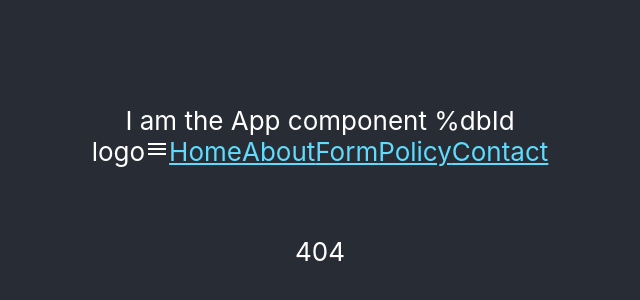
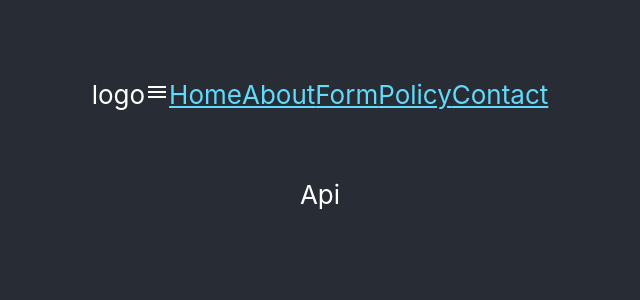
Before and after one commit to kazmierczakP/daftcode-frontend, a React (Create React App) app: page /api in a window 1280 px wide. Before the commit this address had no page. Shown: the part 214-514 px from the top of the page, without its empty margins (320-960 px from the left). Built offline with nearby package versions, Linux system fonts and the light colour scheme.

Commit message:
airtable api

```diff
--- a/src/App.tsx
+++ b/src/App.tsx
@@ -4,13 +4,11 @@ import './App.css';
 import {Navigation} from './navigation';
 import {Routing} from './routing';
 
-const dbId = process.env.REACT_APP_AIRTABLE_API_TEST_DB_ID
 function App() {
   return (
     <Router>
       <div className="App">
         <div className="App-header">
-          <div> I am the App component {'%dbId'} </div>
           <Navigation/>
           <Routing/>
         </div>
--- a/src/InputForm/InputForm.tsx
+++ b/src/InputForm/InputForm.tsx
@@ -32,6 +32,7 @@ export const InputForm = (props?: InputFormProps) => {
     const [displayError, setDisplayError] = useState<boolean>(false)
     const [inputValue, setInputValue] = useState<string>('')
     const [errorMessage, setErrorMessage] = useState<string>('')
+    const [names, setNames]=useState<Array<string>>([])
 
     const formReadyToSubmit = !displayError || inputValue
 
@@ -58,19 +59,6 @@ export const InputForm = (props?: InputFormProps) => {
         }
     }
 
-    useEffect(() => {
-        let valueToSet =''
-        const localStorageData = localStorage.getItem(storageFromKey)
-        if (!!localStorageData) {
-            valueToSet = localStorageData
-        } else {
-            if (!!props?.defaultValue) {
-                valueToSet = props?.defaultValue
-            }
-        }
-        setInputValue(valueToSet)
-    }, [props])
-
     const handleSetNewRecord = () => {
         base(tableName).create([
             {
@@ -86,24 +74,57 @@ export const InputForm = (props?: InputFormProps) => {
             // records.forEach(function (record: any){
             //     console.log(record);
             // });
-            alert('Value saved in db, value:${records[0].Name}')
+            alert('Value saved in db, value: ${records[0].Name}')
             setInputValue('')
+            handleGetAllRecords()
         });
     }
 
-    const handleAirtable = () => {
+    const handleGetAllRecords = () => {
             base(tableName)
             .select({})
             .eachPage(function page(records, fetchNextPage) {
-            records.forEach(function(record) {
-                console.log('Retreived', record.get('Name'));
-            });
+                setNames(records.map(item=>item.fields.Name) as Array<string>)
+                //console.log(records.map(item=>item.fields.Name))
+                // records.forEach(function(record) {
+                //     console.log('Retreived', record.get('Name'));
+                // });
                 fetchNextPage();
             }, function done(CallbackError) {
                 if (CallbackError) {console.error(CallbackError); return;}
             });
         };
-    //handleAirtable();
+
+    // const handleAirtable = () => {
+    //     base(tableName)
+    //     .select({})
+    //     .eachPage(function page(records, fetchNextPage) {
+    //         records.forEach(function(record) {
+    //             console.log('Retreived', record.get('Name'));
+    //         });
+    //         fetchNextPage();
+    //     }, function done(CallbackError) {
+    //         if (CallbackError) {console.error(CallbackError); return;}
+    //     });
+    // };
+    // handleAirtable();
+
+    useEffect(() => {
+        let valueToSet =''
+        const localStorageData = localStorage.getItem(storageFromKey)
+        if (!!localStorageData) {
+            valueToSet = localStorageData
+        } else {
+            if (!!props?.defaultValue) {
+                valueToSet = props?.defaultValue
+            }
+        }
+        setInputValue(valueToSet);
+        handleGetAllRecords()
+    }, [props])
+
+    console.log(names)
+    //key={'${index}-${item}'}
 
     return <div style={{display: 'flex', flexDirection: 'column', flexWrap: 'wrap'}}>
         {displayError && <div style={{color: 'red'}}>{errorMessage}</div>}
@@ -111,5 +132,6 @@ export const InputForm = (props?: InputFormProps) => {
         <input onInput={handleInputChange} value={inputValue} type='text'></input>
         <button onClick={handleSubmit} disabled={!formReadyToSubmit}>submit data</button>
         <br></br>
+        <ul>{names.map((item: string, index: number)=><li>{item}</li>)}</ul>
     </div>
 }
--- /dev/null
+++ b/src/api/ApiPage.tsx
@@ -0,0 +1,8 @@
+export const ApiPage = () => {
+    return <div style={{display: 'flex', flexDirection: 'column', flexWrap: 'wrap'}}>
+        Api
+        <br></br>
+        <ul></ul>
+        <br></br>
+    </div>
+}
--- /dev/null
+++ b/src/api/index.ts
@@ -0,0 +1 @@
+export {ApiPage} from './ApiPage'
--- a/src/navigation/Navigation.tsx
+++ b/src/navigation/Navigation.tsx
@@ -25,3 +25,4 @@ export const Navigation = () => {
         </div>
     )
 }
+//<Link className='App-link' to={'/api'}>Api</Link>
--- a/src/routing/Routing.tsx
+++ b/src/routing/Routing.tsx
@@ -3,6 +3,7 @@ import {Routes, Route} from "react-router-dom";
 import {InputForm} from "../InputForm";
 import {PolicyPage} from "../policy";
 import {AboutPage} from "../about";
+import {ApiPage} from "../api";
 import {ContactPage} from "../contact";
 
 export const Routing = () => {
@@ -13,6 +14,7 @@ export const Routing = () => {
             <Route path='/about' element={<AboutPage/>}/>
             <Route path='/form' element={<InputForm defaultValue={'hello form'}/>}/>
             <Route path='/policy' element={<PolicyPage/>}/>
+            <Route path='/api' element={<ApiPage/>}/>
             <Route path='/contact' element={<ContactPage/>}/>
         </Routes>
     )
```
Lines whose indentation alone changed are shown as unchanged.
